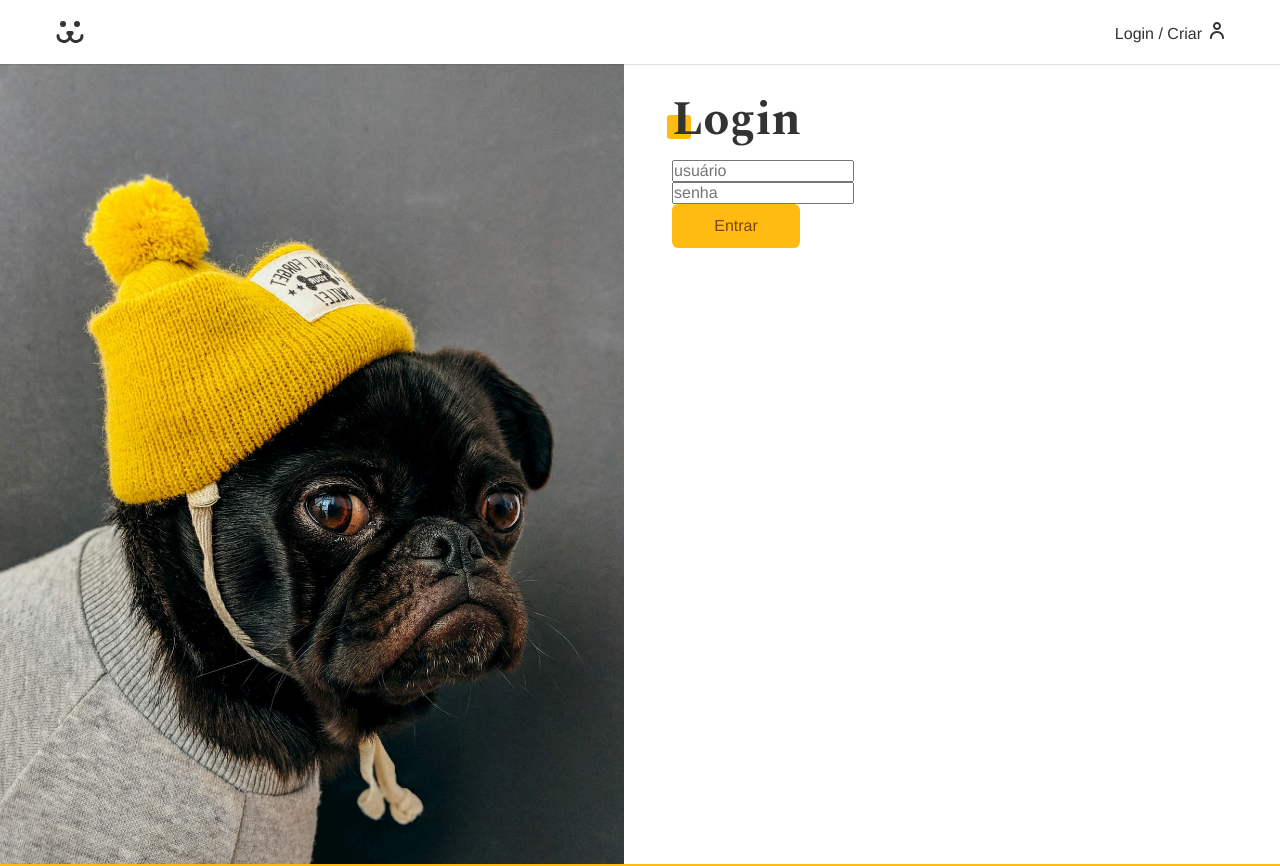
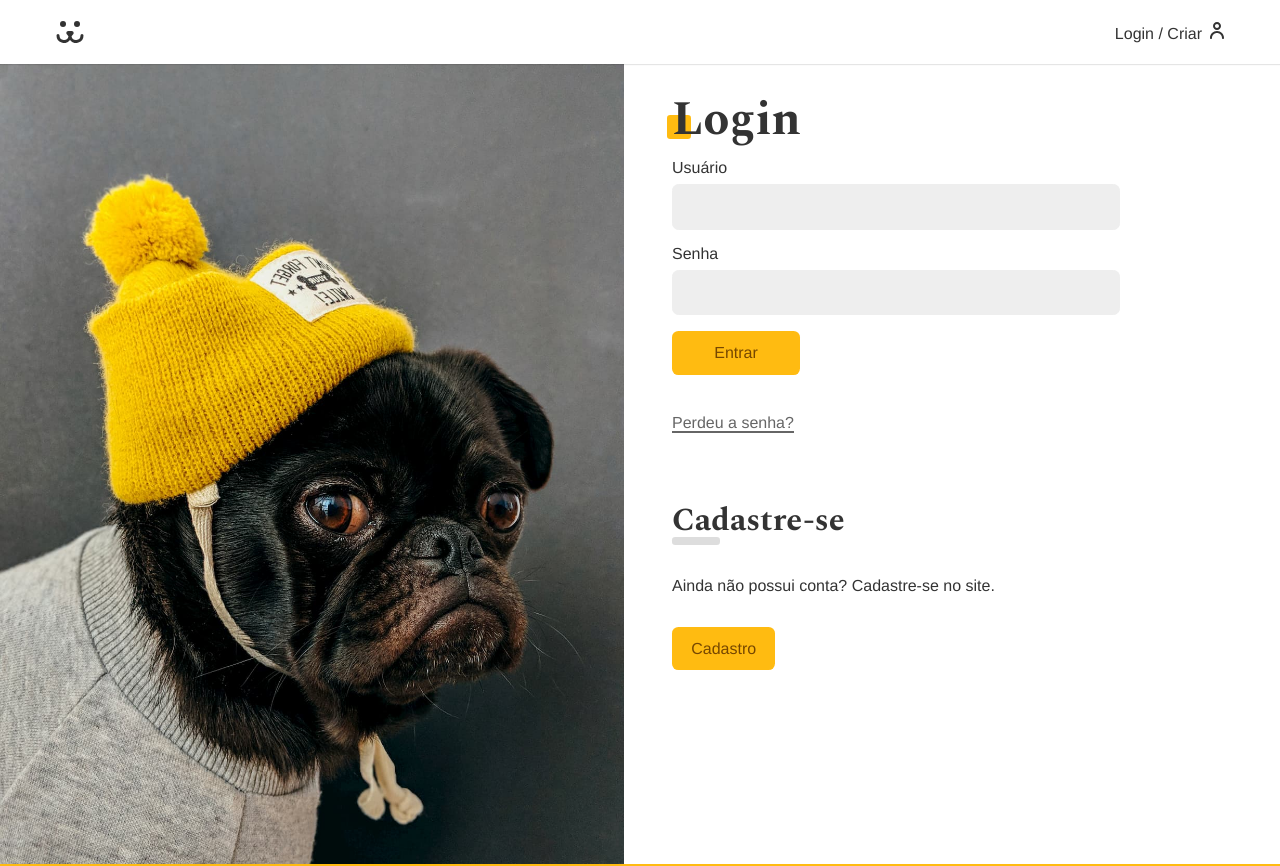
Before and after one commit to allangdasilva/projeto-dogs-next, a Next.js app: page /login in a window 1280 px wide. Shown: the top 866 px of the page. Built offline with nearby package versions, Linux system fonts and the light colour scheme.

Commit message:
Login(Entrar) configurado

```diff
--- a/src/app/globals.css
+++ b/src/app/globals.css
@@ -88,3 +88,22 @@
 .VictoryContainer {
   height: initial !important;
 }
+.button {
+  padding: 0.8rem 1.2rem;
+  border: none;
+  border-radius: 0.4rem;
+  cursor: pointer;
+  color: #764701;
+  background-color: #fb1;
+  transition: 0.2s;
+
+  &:hover,
+  &:focus {
+    outline: none;
+    box-shadow: 0px 0px 0px 3px #fea, 0px 0px 0px 4px #fb1;
+  }
+  &:disabled {
+    opacity: 0.5;
+    cursor: wait;
+  }
+}
--- /dev/null
+++ b/src/components/forms/Input.module.css
@@ -0,0 +1,30 @@
+.wrapper {
+  margin-bottom: 1rem;
+}
+.input {
+  display: block;
+  width: 100%;
+  padding: 0.8rem;
+  border: 1px solid #eee;
+  border-radius: 0.4rem;
+  background-color: #eee;
+  transition: 0.2s;
+
+  &:hover,
+  &:focus {
+    outline: none;
+    border-color: #fb1;
+    box-shadow: 0px 0px 0px 3px #fea;
+    background-color: #fff;
+  }
+}
+.label {
+  display: block;
+  padding-bottom: var(--padding-first);
+  line-height: 1;
+}
+.error {
+  margin-top: 0.25rem;
+  font-size: 0.875rem;
+  color: #f31;
+}
--- /dev/null
+++ b/src/components/forms/Input.tsx
@@ -0,0 +1,27 @@
+import React from "react";
+import styles from "./Input.module.css";
+
+// ComponentProps<'input'> para pegar todas propiedades que um input tem e o & para
+// qualquer informação que passarmos
+type InputProps = React.ComponentProps<"input"> & {
+  label: string;
+  error?: string;
+};
+export default function Input({ label, error, ...props }: InputProps) {
+  return (
+    <>
+      <div className={styles.wrapper}>
+        <label className={styles.label} htmlFor={props.name}>
+          {label}
+        </label>
+        <input
+          className={styles.input}
+          type="text"
+          id={props.name}
+          {...props}
+        />
+        {error && <p className={styles.error}>{error}</p>}
+      </div>
+    </>
+  );
+}
--- /dev/null
+++ b/src/components/helper/ErrorMessage.tsx
@@ -0,0 +1,6 @@
+export default function ErrorMessage({ error }: { error: string }) {
+  if (error === "") {
+    return null;
+  }
+  return <p style={{ color: "#f31", margin: "1rem 0" }}>{error}</p>;
+}
--- /dev/null
+++ b/src/components/login/FormLogin.module.css
@@ -0,0 +1,37 @@
+.form {
+  margin-bottom: 2rem;
+}
+.lost {
+  display: inline-block;
+  padding-block: var(--padding-first);
+  line-height: 1;
+  color: #666;
+
+  &::after {
+    content: "";
+    display: block;
+    width: 100%;
+    height: 2px;
+    background-color: currentColor;
+  }
+}
+.createWrapper {
+  margin-block: 4rem 1rem;
+}
+.createWrapper p {
+  margin-block: 2rem;
+}
+.subtitle {
+  font-family: var(--type-second);
+  line-height: 1;
+  font-size: 2rem;
+
+  &::after {
+    content: "";
+    display: block;
+    width: 3rem;
+    height: 0.5rem;
+    border-radius: 0.2rem;
+    background-color: #ddd;
+  }
+}
--- a/src/components/login/FormLogin.tsx
+++ b/src/components/login/FormLogin.tsx
@@ -3,7 +3,11 @@
 import login from "@/actions/login";
 import { useFormStatus } from "react-dom";
 import Button from "../forms/Button";
-import { useActionState } from "react";
+import React, { useActionState } from "react";
+import Input from "@/components/forms/Input";
+import ErrorMessage from "../helper/ErrorMessage";
+import Link from "next/link";
+import styles from "./FormLogin.module.css";
 
 function ButtonForm() {
   const { pending } = useFormStatus();
@@ -23,15 +27,32 @@
     error: "",
     data: null,
   });
+
+  React.useEffect(() => {
+    if (state.ok) window.location.href = "/conta";
+  }, [state.ok]);
+
   return (
     <>
       {/* Se passamos a action aqui, o que a action irá receber é o FormData com as informações desse formulário  */}
-      <form action={action}>
-        <input type="text" name="username" placeholder="usuário" />
-        <input type="password" name="password" placeholder="senha" />
+      <form action={action} className={styles.form}>
+        <Input label="Usuário" name="username" type="text" />
+        <Input label="Senha" name="password" type="password" />
+        <ErrorMessage error={state.error} />
+        {/* <input type="text" name="username" placeholder="usuário" />
+        <input type="password" name="password" placeholder="senha" /> */}
         <ButtonForm />
-        <p>{state.error}</p>
       </form>
+      <Link className={styles.lost} href={`/login/perdeu`}>
+        Perdeu a senha?
+      </Link>
+      <div className={styles.createWrapper}>
+        <h2 className={styles.subtitle}>Cadastre-se</h2>
+        <p>Ainda não possui conta? Cadastre-se no site.</p>
+        <Link className="button" href={`/login/criar`}>
+          Cadastro
+        </Link>
+      </div>
     </>
   );
 }
```
